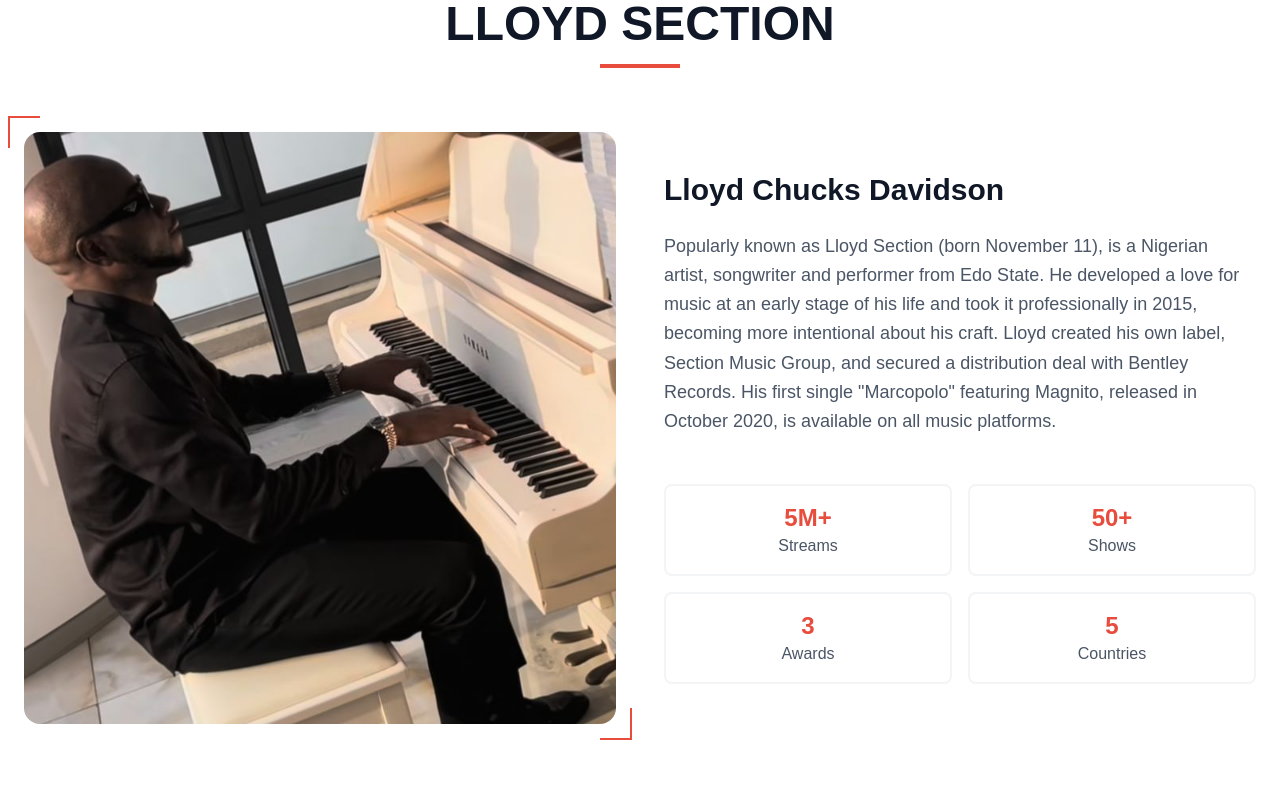
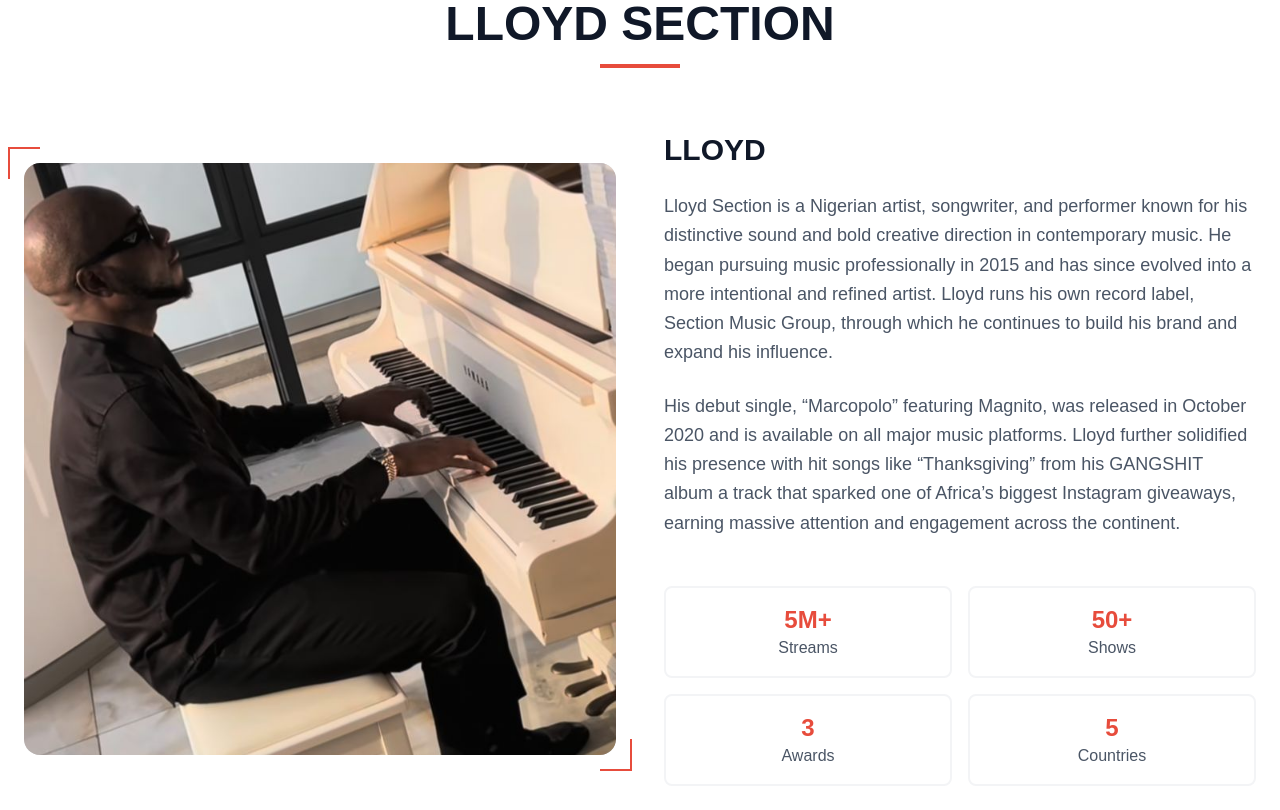
Before and after one commit to maryogbuka/ConcertTicket, a Next.js app: page / in a window 1280 px wide. Shown: the part 880-1690 px from the top of the page. Built offline with nearby package versions, Linux system fonts and the light colour scheme.

Commit message:
Name Update

```diff
--- a/app/page.js
+++ b/app/page.js
@@ -677,8 +677,7 @@ const HeroSection = ({ onTicketsClick }) => {
           transition={{ duration: 0.8 }}
         >
           SECTION
-          <br />
-          DECEMBER
+          CLUB
           <motion.span
             className="block text-[#e74c3c]"
             initial={{ opacity: 0, scale: 0.5 }}
@@ -786,12 +785,20 @@ const ArtistSection = () => (
           transition={{ duration: 0.8, delay: 0.2 }}
           className="space-y-6"
         >
-          <h3 className="text-3xl font-bold text-gray-900">Lloyd Chucks Davidson</h3>
+          <h3 className="text-3xl font-bold text-gray-900">LLOYD </h3>
           <p className="text-lg text-gray-600 leading-relaxed">
-            Popularly known as Lloyd Section (born November 11), is a Nigerian artist, songwriter and performer from Edo State.
-            He developed a love for music at an early stage of his life and took it professionally in 2015, becoming more intentional
-            about his craft. Lloyd created his own label, Section Music Group, and secured a distribution deal with Bentley Records.
-            His first single &quot;Marcopolo&quot; featuring Magnito, released in October 2020, is available on all music platforms.
+
+            Lloyd Section is a Nigerian artist, songwriter, and performer known for his distinctive sound
+            and bold creative direction in contemporary music. He began pursuing music professionally in 2015 and
+            has since evolved into a more intentional and refined artist. Lloyd runs his own record label,
+            Section Music Group, through which he continues to build his brand and expand his influence.
+
+            </p>
+            <p className="text-lg text-gray-600 leading-relaxed">
+            His debut single, “Marcopolo” featuring Magnito, was released in October 2020 and is available on all
+            major music platforms. Lloyd further solidified his presence with hit songs like
+            “Thanksgiving” from his GANGSHIT album a track that sparked one of Africa’s biggest Instagram giveaways,
+            earning massive attention and engagement across the continent.
           </p>
 
           <div className="grid grid-cols-2 gap-4 pt-6">
```
